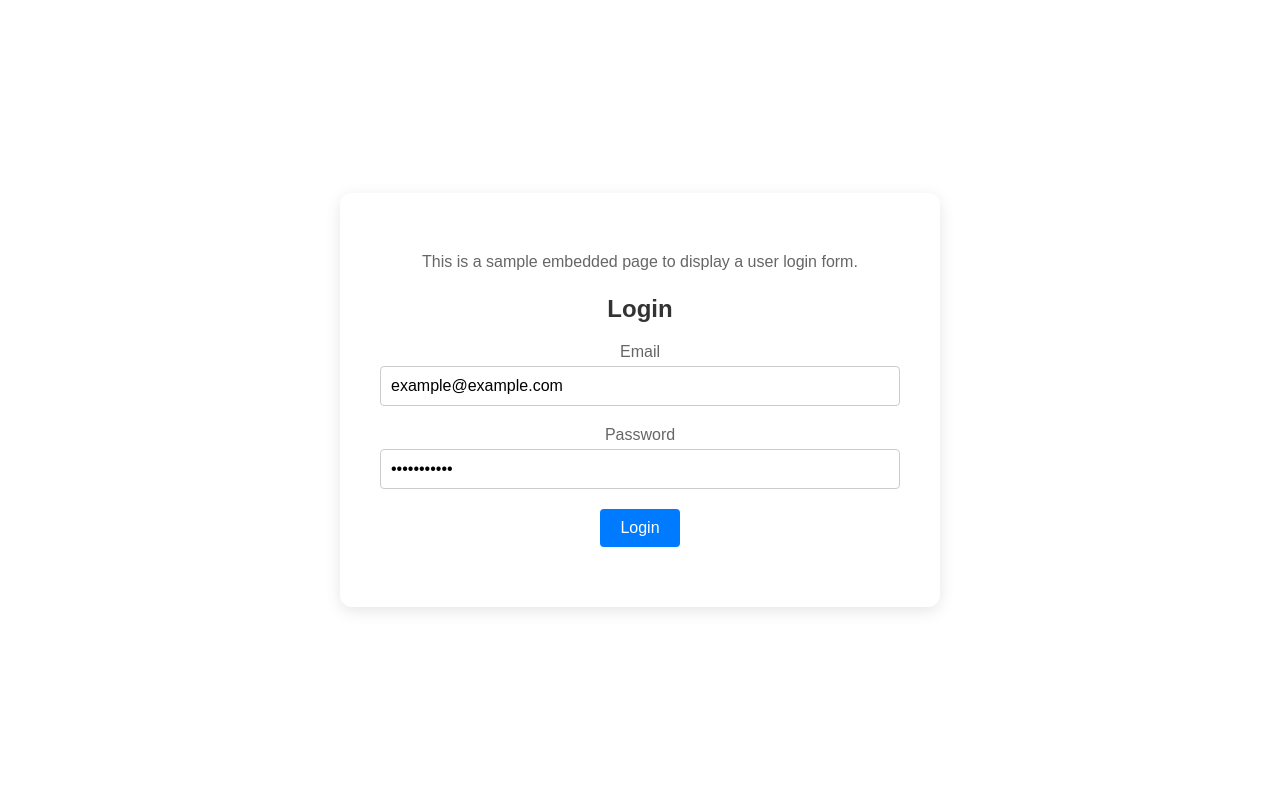
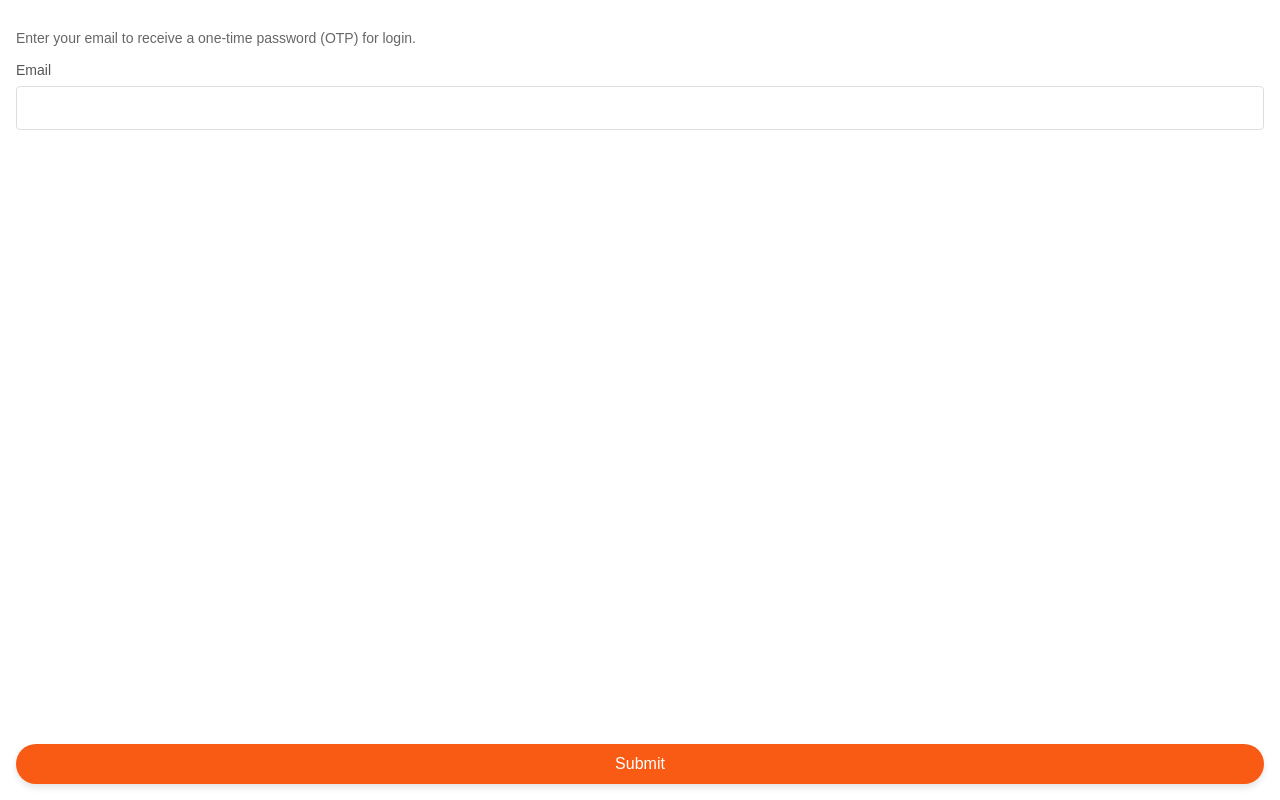
Before and after one commit to WebTrit/webtrit_phone_hosting, a plain HTML site: page public/example/example_embedded_login.html in a window 1280 px wide. Drawn offline with Linux system fonts and the light colour scheme.

Commit message:
feat: update embedded page examples for clarity and consistency

```diff
--- a/public/example/example_embedded_login.html
+++ b/public/example/example_embedded_login.html
@@ -1,119 +1,194 @@
 <!DOCTYPE html>
 <html lang="en">
+
 <head>
     <meta charset="UTF-8">
     <meta name="viewport" content="width=device-width, initial-scale=1.0">
-    <title>Login Form</title>
+    <title>OTP Login</title>
     <style>
         body {
             font-family: 'Arial', sans-serif;
             display: flex;
-            justify-content: center;
-            align-items: center;
-            height: 100vh;
+            flex-direction: column;
+            justify-content: space-between;
+            min-height: 100vh;
             margin: 0;
-            padding: 20px;
-            box-sizing: border-box;
         }
+
         .form-container {
-            text-align: center;
-            background-color: #ffffff;
-            padding: 40px;
-            border-radius: 12px;
-            box-shadow: 0 4px 16px rgba(0, 0, 0, 0.1);
-            max-width: 600px;
-            width: 100%;
-            box-sizing: border-box;
+            padding: 16px;
+            margin-bottom: 80px;
         }
-        h1 {
-            color: #333;
-            margin-bottom: 20px;
-            font-size: 24px;
+
+        .description {
+            font-size: 14px;
+            color: #666;
+            margin-bottom: 16px;
         }
-        .form-group {
-            margin-bottom: 20px;
-        }
+
         .form-group label {
             display: block;
-            font-size: 16px;
-            color: #666;
-            margin-bottom: 5px;
+            font-size: 14px;
+            color: #555;
+            margin-bottom: 8px;
         }
+
         .form-group input {
             width: 100%;
-            padding: 10px;
+            padding: 12px;
             font-size: 16px;
-            border: 1px solid #ccc;
+            border: 1px solid #ddd;
             border-radius: 4px;
             box-sizing: border-box;
         }
-        .form-group button {
-            padding: 10px 20px;
+
+        .form-group input:focus {
+            border-color: #007bff;
+            outline: none;
+        }
+
+        .fixed-button {
+            position: fixed;
+            bottom: 16px;
+            left: 16px;
+            right: 16px;
+            height: 40px;
+            background-color: #F95A14;
+            color: white;
             font-size: 16px;
-            color: #fff;
-            background-color: #007bff;
+            text-align: center;
             border: none;
-            border-radius: 4px;
+            border-radius: 24px;
             cursor: pointer;
+            box-shadow: 0 4px 6px rgba(0, 0, 0, 0.1);
+            display: flex;
+            align-items: center;
+            justify-content: center;
         }
-        .form-group button:hover {
-            background-color: #0056b3;
+
+        .fixed-button:disabled {
+            background-color: #ddd;
+            cursor: not-allowed;
         }
-        .description {
-            color: #666;
-            margin-bottom: 20px;
-            font-size: 16px;
-            line-height: 1.6;
+
+        .fixed-button .button-text {
+            display: inline-block;
         }
-        @media (max-width: 600px) {
-            .form-container {
-                padding: 30px;
+
+        .fixed-button .spinner {
+            display: none;
+            width: 20px;
+            height: 20px;
+            border: 3px solid white;
+            border-top: 3px solid #F95A14;
+            border-radius: 50%;
+            animation: spin 1s linear infinite;
+        }
+
+        .fixed-button.loading .button-text {
+            display: none;
+        }
+
+        .fixed-button.loading .spinner {
+            display: inline-block;
+        }
+
+        @keyframes spin {
+            from {
+                transform: rotate(0deg);
             }
-        }
-        @media (max-width: 400px) {
-            .form-container {
-                padding: 20px;
+
+            to {
+                transform: rotate(360deg);
             }
         }
     </style>
 </head>
+
 <body>
 <div class="form-container">
-    <p class="description">
-        This is a sample embedded page to display a user login form.
+    <p class="description" id="descriptionText">
+        Enter your email to receive a one-time password (OTP) for login.
     </p>
-    <h1>Login</h1>
-    <form onsubmit="return handleLogin()">
-        <div class="form-group">
-            <label for="email">Email</label>
-            <input type="email" id="email" name="email" value="example@example.com" required>
-        </div>
-        <div class="form-group">
-            <label for="password">Password</label>
-            <input type="password" id="password" name="password" value="password123" required>
-        </div>
-        <div class="form-group">
-            <button type="submit">Login</button>
-        </div>
-    </form>
+    <div class="form-group">
+        <label for="email" id="emailLabel">Email</label>
+        <input id="email" name="email" required>
+    </div>
 </div>
 
+<button class="fixed-button" id="submitButton" onclick="handleLogin()">
+    <span class="button-text" id="submitButtonText">Submit</span>
+    <div class="spinner"></div>
+</button>
+
 <script>
+    const translations = {
+        en: {
+            description: "Enter your email to receive a one-time password (OTP) for login.",
+            emailLabel: "Email",
+            submitButtonText: "Submit",
+            alert: "Please enter your email."
+        },
+        uk: {
+            description: "Введіть свою електронну адресу, щоб отримати одноразовий пароль (OTP) для входу.",
+            emailLabel: "Електронна пошта",
+            submitButtonText: "Надіслати",
+            alert: "Будь ласка, введіть свою електронну адресу."
+        },
+        it: {
+            description: "Inserisci la tua email per ricevere una password monouso (OTP) per l'accesso.",
+            emailLabel: "Email",
+            submitButtonText: "Invia",
+            alert: "Per favore inserisci la tua email."
+        }
+    };
+
+    function setLocale(locale) {
+        const translation = translations[locale];
+        if (!translation) return;
+
+        document.getElementById("descriptionText").textContent = translation.description;
+        document.getElementById("emailLabel").textContent = translation.emailLabel;
+        document.getElementById("submitButtonText").textContent = translation.submitButtonText;
+
+        // Store the locale in a global variable for later use (e.g., for alerts)
+        window.currentLocale = locale;
+    }
+
+        function showProgress() {
+            const button = document.getElementById("submitButton");
+            button.disabled = true;
+            button.classList.add("loading");
+        }
+
+        function hideProgress() {
+            const button = document.getElementById("submitButton");
+            button.disabled = false;
+            button.classList.remove("loading");
+        }
+
     function handleLogin() {
-        var email = document.getElementById('email').value;
-        var password = document.getElementById('password').value;
+        const email = document.getElementById("email").value;
 
-        // Generate the token using concatenation
-        var token = email + ':' + password;
+        if (!email) {
+            const alertMessage = translations[window.currentLocale || "en"].alert;
+            alert(alertMessage);
+            return;
+        }
 
-        // Wrap the token in a JSON structure
-        var tokenJson = JSON.stringify({ token: token });
+        const json = {
+            event: "signup",
+            data: {
+                email: email
+            }
+        };
 
-        // Send the JSON string to Flutter using the JavaScript channel
-        WebtritLoginChannel.postMessage(tokenJson);
+        WebtritLoginChannel.postMessage(JSON.stringify(json));
+    }
 
-        return false; // Prevent form submission
-    }
+    // Initialize default locale
+    setLocale("en");
 </script>
 </body>
+
 </html>
```
